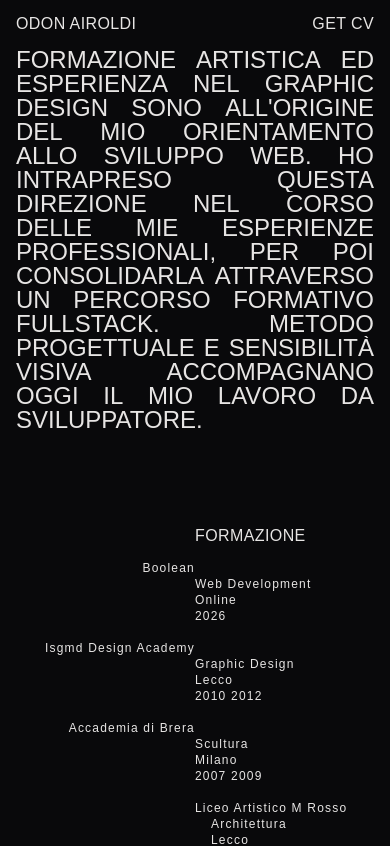
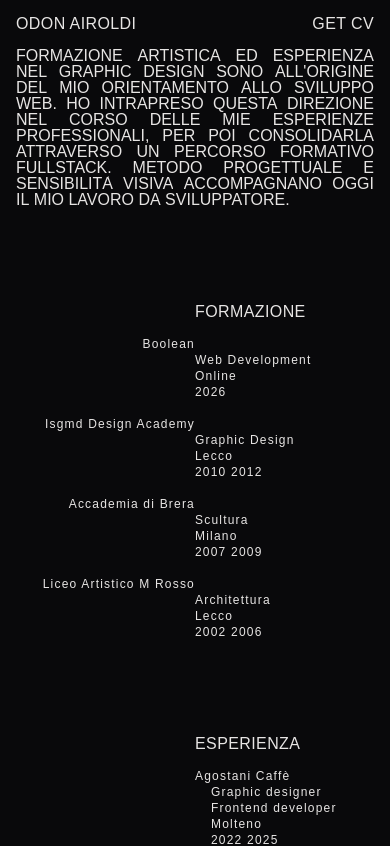
Before and after one commit to odon-airoldi/odonairoldi, a React (Vite) app: page /cv in a window 390 px wide. Shown: the top 846 px of the page. Built offline with nearby package versions, Linux system fonts and the light colour scheme; no server answers.

Commit message:
fix: remove overflow-x-clip class from AppLayout for improved layout consistency fix: adjust text size in CurriculumPage for better readability fix: remove unnecessary class from AppList for cleaner markup

```diff
--- a/src/components/AppList.jsx
+++ b/src/components/AppList.jsx
@@ -30,7 +30,7 @@ export default function AppList({ list }) {
     }, { dependencies: [openId] })
 
     return (
-        <ul className="text-xs xl:text-sm tracking-widest grid grid-rows-1 gap-4 wrap-anywhere">
+        <ul className="text-xs xl:text-sm tracking-widest grid grid-rows-1 gap-4">
             {
                 list.map((item) => (
                     <li key={item.id} className="font-extralight">
--- a/src/layouts/AppLayout.jsx
+++ b/src/layouts/AppLayout.jsx
@@ -9,7 +9,7 @@ export default function AppLayout() {
     const { cursorRef } = useAppContext();
 
     return (
-        <div className="bg-zinc-950 text-stone-200 font-zalando font-stretch-[117.5%] leading-none relative min-h-svh overflow-x-clip p-4 print:bg-white print:text-black">
+        <div className="bg-zinc-950 text-stone-200 font-zalando font-stretch-[117.5%] leading-none relative min-h-svh p-4 print:bg-white print:text-black">
 
             <div ref={cursorRef} className="fixed w-3 h-3 bg-zinc-200 pointer-events-none z-50 max-md:hidden print:hidden"></div>
 
--- a/src/pages/CurriculumPage.jsx
+++ b/src/pages/CurriculumPage.jsx
@@ -128,7 +128,7 @@ export default function CurriculumPage() {
                 </div>
 
                 <div className="col-span-12 print:col-span-6 print:col-start-5">
-                    <p className="text-[clamp(1.5rem,3.125vw,2.5rem)] font-[450] uppercase text-justify print:text-[20px]/[20px] print:normal-case">
+                    <p className="text-[clamp(1rem,3.125vw,2.5rem)] font-[450] uppercase text-justify print:text-[20px]/[20px] print:normal-case">
                         {introText.split(" ").flatMap((word, i) => [
                             <span key={`w-${i}`} className="inline-block overflow-hidden align-bottom print:overflow-visible">
                                 <span className="reveal-text inline-block">{word}</span>
```
